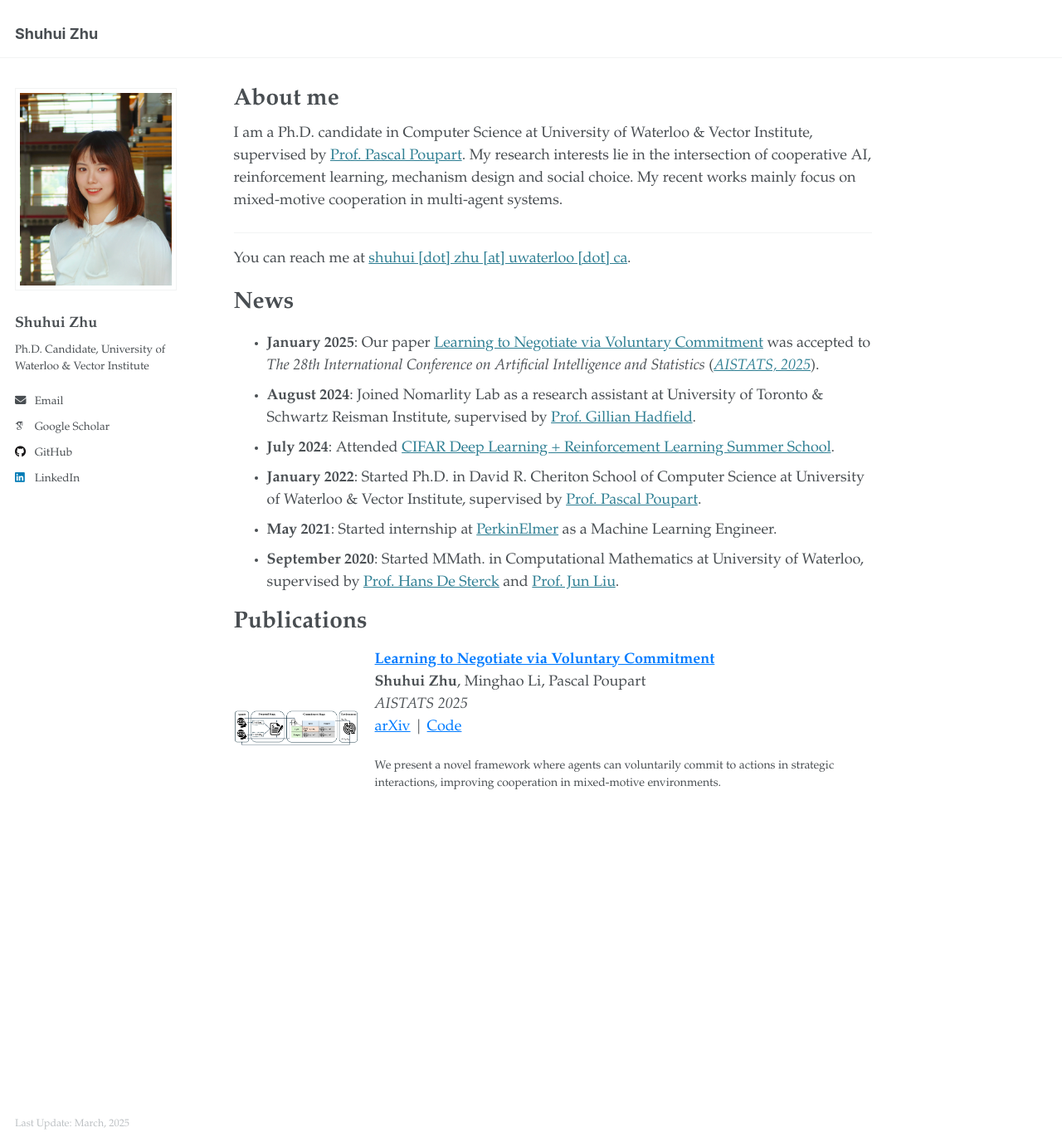
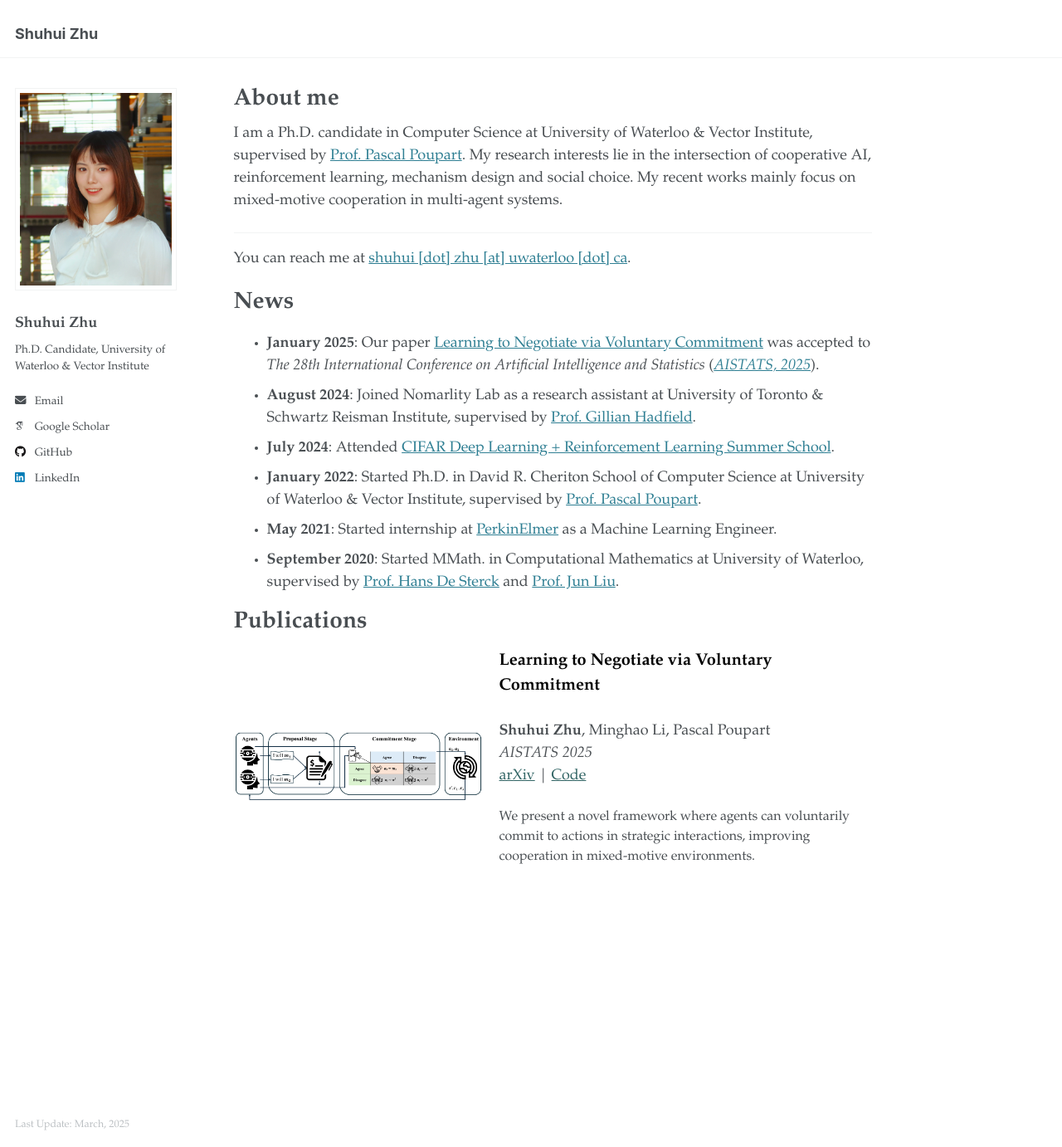
Before and after one commit to shuhui-zhu/shuhui-zhu.github.io, a Jekyll site: the page built from _pages/about.md, in a window 1280 px wide and 1382 px high. Shown: the whole window at 83% size. Built offline with Jekyll 4.4.1, drawn with Linux system fonts in a browser that asks for light colours; some web fonts are replaced.

Commit message:
update publication format

```diff
--- a/_pages/about.md
+++ b/_pages/about.md
@@ -23,21 +23,21 @@ News
 
 Publications
 ======
-<div style="display: flex; align-items: center; margin-bottom: 20px;">
-  <div style="flex: 0 0 150px; margin-right: 20px;">
-    <img src="images/MCG.jpg" alt="Paper Figure" width="200">
+<div style="display: flex; align-items: center; margin-bottom: 20px; font-family: Garamond, serif;">
+  <div style="flex: 0 0 300px; margin-right: 20px;">
+    <img src="images/MCG.jpg" alt="Paper Figure" width="300">
   </div>
-  <div>
+  <div style="flex: 1;">
+    <p style="font-size: 20px; font-weight: bold; color: #000;">
+      Learning to Negotiate via Voluntary Commitment
+    </p>
     <p>
-      <a href="https://openreview.net/forum?id=DZwHPyPeZO" style="font-size: 18px; font-weight: bold; color: #007bff;">
-        Learning to Negotiate via Voluntary Commitment
-      </a><br>
       <b>Shuhui Zhu</b>, Minghao Li, Pascal Poupart<br>
       <i>AISTATS 2025</i> <br>
-      <a href="https://arxiv.org/abs/your-paper-id" style="color: #007bff;">arXiv</a> |
-      <a href="https://github.com/your-github-repo" style="color: #007bff;">Code</a>
+      <a href="https://arxiv.org/abs/your-paper-id" style="color: #336666;">arXiv</a> |
+      <a href="https://github.com/your-github-repo" style="color: #336666;">Code</a>
     </p>
-    <p style="font-size: 14px;">
+    <p style="font-size: 16px; line-height: 1.5;">
       We present a novel framework where agents can voluntarily commit to actions in strategic interactions, improving cooperation in mixed-motive environments.
     </p>
   </div>
```
